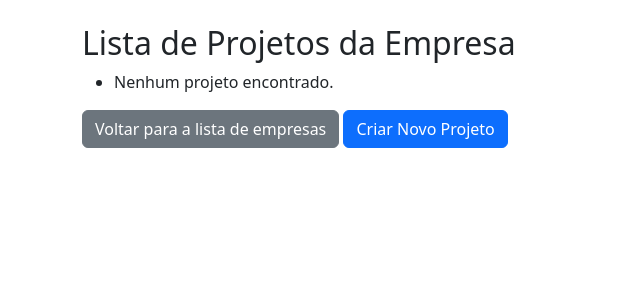
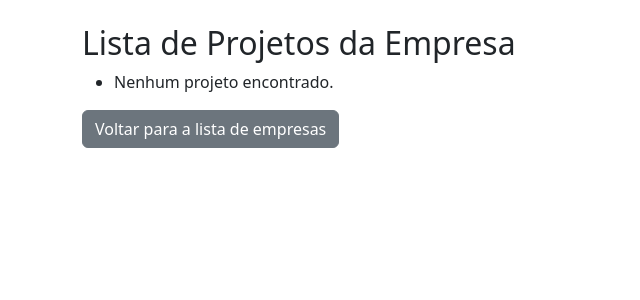
Before and after one commit to ViniciusHSilva6605/Gerenciamento_de_projetos, a Django app: page /companies/1/projects/ in a window 1280 px wide. Shown: the part 56-356 px from the top of the page, without its empty margins (0-640 px from the left). Run offline with Django 4.2, Linux system fonts and the light colour scheme; data that the repository does not hold is empty.

Commit message:
Update company_detail_list.html

```diff
--- a/todos/templates/todos/company_detail_list.html
+++ b/todos/templates/todos/company_detail_list.html
@@ -13,5 +13,4 @@
     {% endfor %}
   </ul>
   <a href="{% url 'company_list' %}" class="btn btn-secondary">Voltar para a lista de empresas</a>
-  <a href="{% url 'project_create' company_id=object_list.0.company.id %}" class="btn btn-primary">Criar Novo Projeto</a>
   {% endblock %}
```
